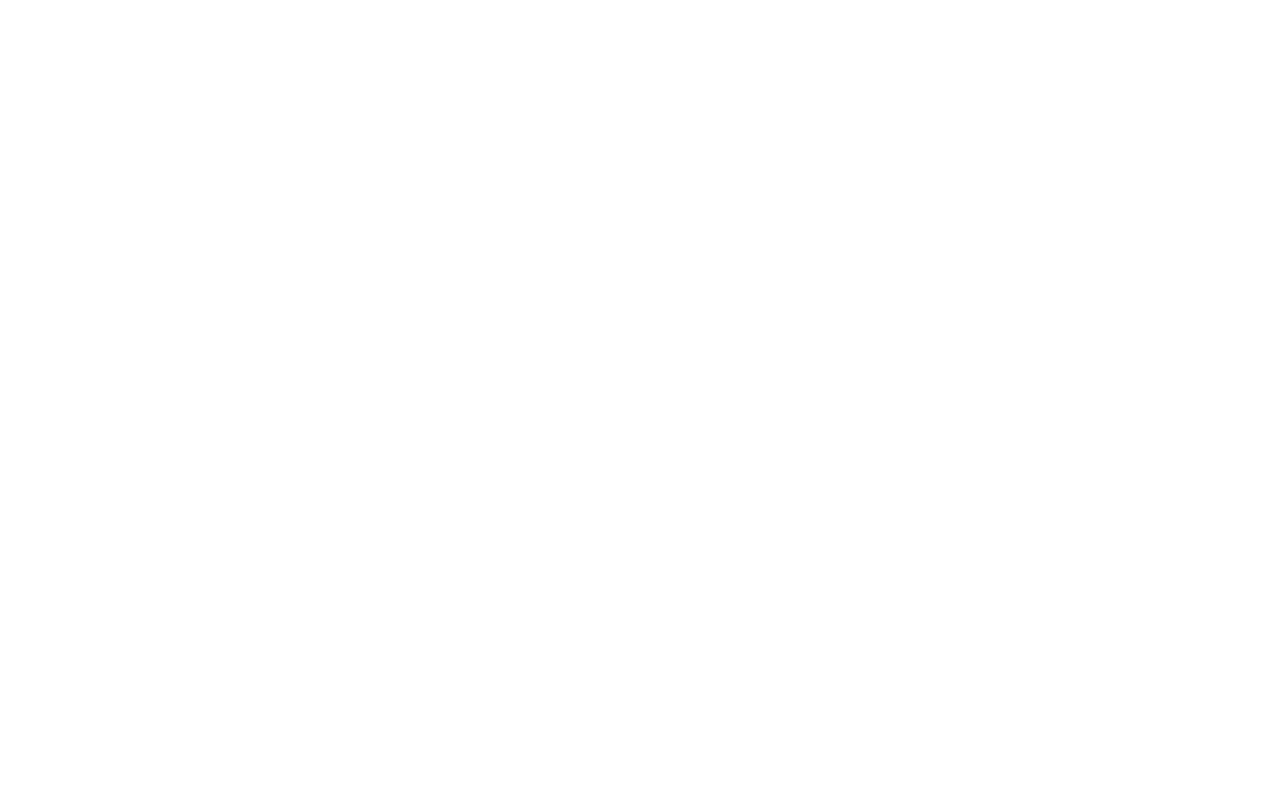
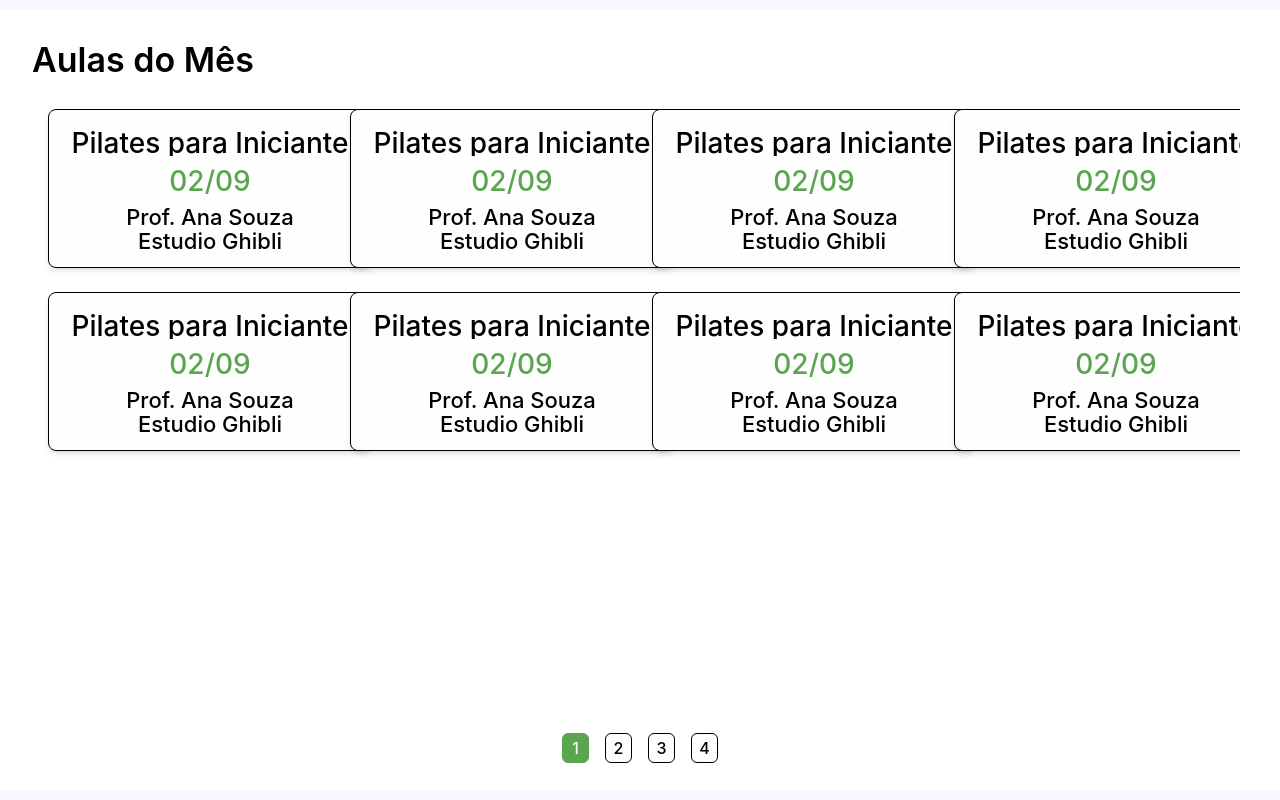
Before and after one commit to Bruxx092/Front_End_Define_Pilates, a React (Vite) app: page /classes in a window 1280 px wide. Before the commit this address had no page. Built offline with nearby package versions, Linux system fonts and the light colour scheme.

Commit message:
Tela de Minhas Aulas Iniciada

```diff
--- /dev/null
+++ b/src/pages/Auth/MonthlyClasses.jsx
@@ -0,0 +1,178 @@
+import React, { useState, useRef, useEffect } from 'react';
+
+const sampleClasses = [
+  { id: 1, title: 'Pilates para Iniciante', date: '02/09', teacher: 'Prof. Ana Souza', studio: 'Estudio Ghibli' },
+  { id: 2, title: 'Pilates para Iniciante', date: '02/09', teacher: 'Prof. Ana Souza', studio: 'Estudio Ghibli' },
+  { id: 3, title: 'Pilates para Iniciante', date: '02/09', teacher: 'Prof. Ana Souza', studio: 'Estudio Ghibli' },
+  { id: 4, title: 'Pilates para Iniciante', date: '02/09', teacher: 'Prof. Ana Souza', studio: 'Estudio Ghibli' },
+  { id: 5, title: 'Pilates para Iniciante', date: '02/09', teacher: 'Prof. Ana Souza', studio: 'Estudio Ghibli' },
+  { id: 6, title: 'Pilates para Iniciante', date: '02/09', teacher: 'Prof. Ana Souza', studio: 'Estudio Ghibli' },
+  { id: 7, title: 'Pilates para Iniciante', date: '02/09', teacher: 'Prof. Ana Souza', studio: 'Estudio Ghibli' },
+  { id: 8, title: 'Pilates para Iniciante', date: '02/09', teacher: 'Prof. Ana Souza', studio: 'Estudio Ghibli' }
+];
+
+export default function MonthlyClasses({ classes = sampleClasses }) {
+  const pagesCount = 4; // número de páginas visíveis na paginação (1,2,3,4)
+  const [currentPage, setCurrentPage] = useState(0); // índice da página atual (0-based)
+  const [isAnimating, setIsAnimating] = useState(false); // flag para o estado da animação
+  const trackRef = useRef(null);
+
+  // Cada painel é uma "página" que contém os mesmos dados
+  const pages = Array.from({ length: pagesCount }, () => classes);
+
+  // Ao trocar de página, ativa animação e depois limpa flag
+  const goToPage = (index) => {
+    if (index === currentPage) return;
+    setIsAnimating(true);
+    setCurrentPage(index);
+    // limpa o estado de animação após a transição
+    setTimeout(() => setIsAnimating(false), 450);
+  };
+
+  // Permite navegar com setas do teclado
+  useEffect(() => {
+    const onKey = (e) => {
+      if (e.key === 'ArrowRight') goToPage(Math.min(currentPage + 1, pagesCount - 1));
+      if (e.key === 'ArrowLeft') goToPage(Math.max(currentPage - 1, 0));
+    };
+    window.addEventListener('keydown', onKey);
+    return () => window.removeEventListener('keydown', onKey);
+  }, [currentPage]);
+
+  return (
+    // Fundo que ocupa a tela inteira
+    <div className="min-h-screen w-full bg-[#F6F9FF] flex items-center justify-center font-inter">
+      {/* Painel branco centralizado */}
+      <div
+        className="relative bg-white rounded-sm"
+        style={{ width: '1448px', height: '780px' }}
+      >
+        {/* Cabeçalho */}
+        <div className="px-8 pt-6">
+          <h2 className="text-[34px] font-semibold text-black">Aulas do Mês</h2>
+        </div>
+
+        {/* Área de conteúdo: container com overflow para o slide */}
+        <div className="px-10 pt-6">
+          {/* viewport: oculta o conteúdo que está fora do painel para criar o efeito de slide */}
+          <div className="relative overflow-hidden" style={{ width: '100%', height: '600px' }}>
+            {/* track: linha horizontal que contém N painéis (um painel por página) */}
+            <div
+              ref={trackRef}
+              className="flex"
+              // transform em porcentagem: cada painel ocupa 100% da largura do viewport
+              style={{
+                width: `${pagesCount * 100}%`,
+                transform: `translateX(-${currentPage * (100 / pagesCount)}%)`,
+                transition: isAnimating ? 'transform 420ms ease' : 'transform 420ms ease'
+              }}
+            >
+              {/* renderiza cada painel */}
+              {pages.map((pageClasses, pageIndex) => (
+                <div
+                  key={pageIndex}
+                  className="flex-shrink-0"
+                  style={{ width: `${100 / pagesCount}%`, paddingRight: '8px', paddingLeft: '8px' }}
+                >
+                  {/* Grid interno */}
+                  <div className="w-full h-full flex items-start justify-center">
+                    <div
+                      className="grid grid-cols-4 gap-x-6 gap-y-6"
+                      style={{ width: '100%', justifyContent: 'center' }}
+                    >
+                      {pageClasses.map((c) => (
+                        <article
+                          key={`${pageIndex}-${c.id}`}
+                          className="bg-[#FEFEFE] border border-black rounded-lg shadow-md p-4 box-border flex flex-col justify-center items-center text-center"
+                          style={{ width: '324px', height: '159px', margin: '0 auto' }}
+                        >
+                          {/* Título */}
+                          <h3
+                            className="font-medium text-black mb-1 leading-tight"
+                            style={{
+                              fontSize: '28px',
+                              lineHeight: '34px',
+                              wordBreak: 'break-word',
+                              overflow: 'hidden'
+                            }}
+                          >
+                            {c.title}
+                          </h3>
+
+                          {/* Data */}
+                          <p
+                            className="font-medium"
+                            style={{
+                              fontSize: '28px',
+                              lineHeight: '34px',
+                              color: '#59A64F',
+                              marginTop: '4px'
+                            }}
+                          >
+                            {c.date}
+                          </p>
+
+                          {/* Professor */}
+                          <p
+                            className="font-medium"
+                            style={{
+                              fontSize: '22px',
+                              lineHeight: '26px',
+                              color: '#000',
+                              marginTop: '6px',
+                              wordBreak: 'break-word',
+                              overflow: 'hidden'
+                            }}
+                          >
+                            {c.teacher}
+                          </p>
+
+                          {/* Estúdio */}
+                          <p
+                            className="font-medium"
+                            style={{
+                              fontSize: '22px',
+                              lineHeight: '26px',
+                              color: '#000',
+                              marginTop: '2px',
+                              wordBreak: 'break-word',
+                              overflow: 'hidden'
+                            }}
+                          >
+                            {c.studio}
+                          </p>
+                        </article>
+                      ))}
+                    </div>
+                  </div>
+                </div>
+              ))}
+            </div>
+          </div>
+
+          {/* Paginação (rodapé) */}
+          <div className="w-full flex justify-center mt-6">
+            <div className="flex gap-4 items-center">
+              {Array.from({ length: pagesCount }).map((_, idx) => {
+                const active = idx === currentPage;
+                return (
+                  <button
+                    key={idx}
+                    onClick={() => goToPage(idx)}
+                    className={`w-[27px] h-[30px] border rounded-md flex items-center justify-center font-medium ${
+                      active ? 'bg-[#59A64F] border-[#59A64F] text-white' : 'bg-[#FEFEFE] border-black text-black'
+                    }`}
+                    aria-current={active ? 'true' : 'false'}
+                    aria-label={`Página ${idx + 1}`}
+                  >
+                    {idx + 1}
+                  </button>
+                );
+              })}
+            </div>
+          </div>
+        </div>
+      </div>
+    </div>
+  );
+}
--- a/src/routes.jsx
+++ b/src/routes.jsx
@@ -7,6 +7,7 @@
 } from "react-router-dom";
 import SignIn from "./pages/Auth/SignIn";
 import Login from "./pages/Auth/Login";
+import MonthlyClasses from "./pages/Auth/MonthlyClasses";
 
 function AppRoutes() {
   return (
@@ -15,6 +16,7 @@
         <Route path="/" element={<Navigate to="/signin" replace />} />
         <Route path="/signin" element={<SignIn />} />
         <Route path="/login" element={<Login />} />
+        <Route path="/classes" element={<MonthlyClasses />} />
       </Routes>
     </Router>
   );
```
